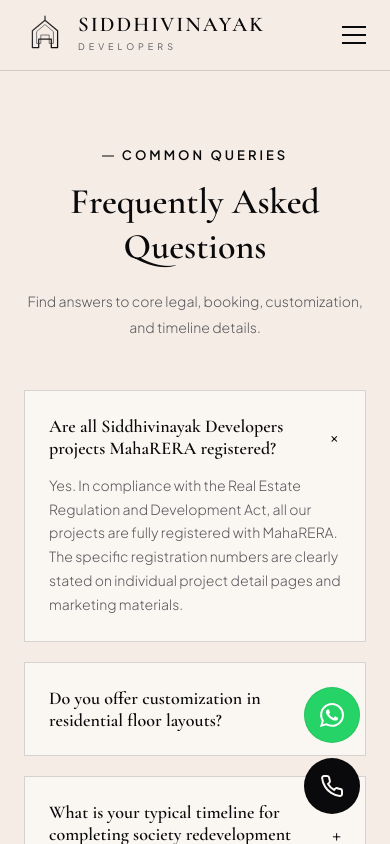
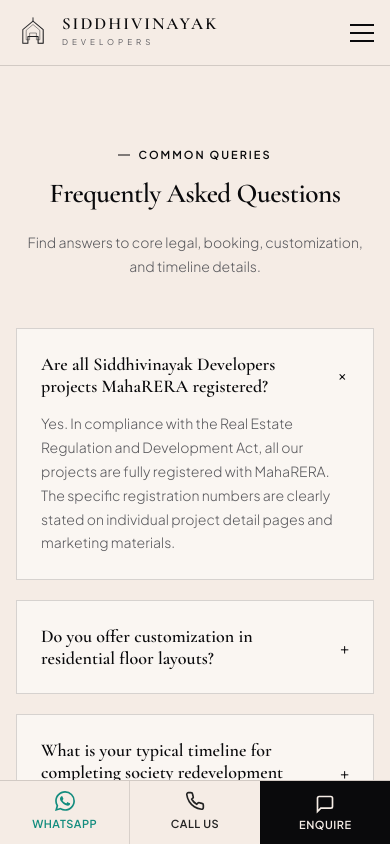
Before and after one commit to Nupoor-Deshpande01/Siddhivinayak-Developers, a Next.js app: page /faq in a window 390 px wide. Shown: the top 844 px of the page. Built offline with nearby package versions, Linux system fonts and the light colour scheme.

Commit message:
Mobile Responsiveness

```diff
--- a/src/app/globals.css
+++ b/src/app/globals.css
@@ -46,6 +46,8 @@
     scroll-behavior: smooth;
     scrollbar-width: thin;
     scrollbar-color: var(--gold) var(--bg-primary);
+    overflow-x: hidden;
+    max-width: 100%;
 }
 
 body {
@@ -57,6 +59,8 @@
     font-size: 17px;
     font-weight: 400;
     -webkit-font-smoothing: antialiased;
+    width: 100%;
+    max-width: 100vw;
 }
 
 body.no-scroll {
@@ -84,6 +88,7 @@
     max-width: 1240px;
     margin: 0 auto;
     padding: 0 24px;
+    box-sizing: border-box;
 }
 
 /* ----------------------------------
@@ -151,8 +156,10 @@
     color: var(--text-muted);
     font-size: 19px;
     max-width: 600px;
+    width: 100%;
     margin: 0 auto 48px;
     font-weight: 400;
+    box-sizing: border-box;
 }
 
 /* ----------------------------------
@@ -394,6 +401,8 @@
 
 .hero-content {
     max-width: 680px;
+    width: 100%;
+    box-sizing: border-box;
 }
 
 .hero-tagline {
@@ -1703,6 +1712,16 @@
 /* ----------------------------------
    Responsive Queries
 ---------------------------------- */
+/* ----------------------------------
+   Mobile Sticky Action Bar
+---------------------------------- */
+.mobile-action-bar {
+    display: none; /* Hidden on desktop */
+}
+
+/* ----------------------------------
+   Responsive: Tablet (≤992px)
+---------------------------------- */
 @media (max-width: 992px) {
     .about-grid {
         grid-template-columns: 1fr;
@@ -1731,13 +1750,60 @@
     }
 }
 
+/* ----------------------------------
+   Responsive: Mobile (≤768px)
+---------------------------------- */
 @media (max-width: 768px) {
+
+    /* Typography */
     body {
         font-size: 15px;
-    }
-
+        line-height: 1.7;
+    }
+
+    h1, .hero-title {
+        font-size: clamp(28px, 8vw, 44px) !important;
+        letter-spacing: -0.5px;
+    }
+
+    h2, .section-title {
+        font-size: clamp(24px, 6vw, 36px) !important;
+    }
+
+    h3 {
+        font-size: clamp(18px, 5vw, 24px);
+    }
+
+    .section-subtitle {
+        font-size: 11px;
+        letter-spacing: 2px;
+    }
+
+    .section-desc {
+        font-size: 15px;
+    }
+
+    /* Give bottom padding to all pages so the sticky bar doesn't overlap content */
+    body {
+        padding-bottom: 72px;
+    }
+
+    /* Header */
     .header-container {
-        height: 70px;
+        height: 65px;
+    }
+
+    .brand-name {
+        font-size: 17px;
+    }
+
+    .brand-sub {
+        font-size: 8px;
+    }
+
+    .logo-icon {
+        width: 34px;
+        height: 34px;
     }
 
     .nav-toggle {
@@ -1746,15 +1812,16 @@
 
     .nav-menu {
         position: fixed;
-        top: 70px;
+        top: 65px;
         left: 0;
         width: 100%;
-        height: calc(100vh - 70px);
+        height: calc(100vh - 65px);
         background-color: var(--bg-primary);
         border-top: 1px solid var(--border-color);
-        padding: 50px 24px;
+        padding: 40px 24px;
         transform: translateX(-100%);
         transition: var(--transition-smooth);
+        z-index: 999;
     }
 
     .nav-menu.open {
@@ -1763,43 +1830,172 @@
 
     .nav-menu ul {
         flex-direction: column;
-        gap: 24px;
+        gap: 20px;
         align-items: center;
     }
 
     .nav-link {
-        font-size: 18px;
+        font-size: 17px;
     }
 
     .header-cta {
-        display: none; /* Hide in mobile header, user can use floating actions or form */
-    }
-
+        display: none;
+    }
+
+    /* Hide desktop floating buttons on mobile */
+    .floating-actions {
+        display: none;
+    }
+
+    /* Mobile sticky bottom action bar */
+    .mobile-action-bar {
+        display: flex;
+        position: fixed;
+        bottom: 0;
+        left: 0;
+        right: 0;
+        z-index: 1000;
+        background-color: #F5ECE5;
+        border-top: 1px solid rgba(10, 10, 12, 0.15);
+        height: 64px;
+    }
+
+    .mobile-action-btn {
+        flex: 1;
+        display: flex;
+        flex-direction: column;
+        align-items: center;
+        justify-content: center;
+        gap: 4px;
+        font-family: var(--font-sans);
+        font-size: 11px;
+        font-weight: 600;
+        letter-spacing: 0.5px;
+        text-transform: uppercase;
+        cursor: pointer;
+        border: none;
+        background: transparent;
+        color: #222222;
+        text-decoration: none;
+        transition: background-color 0.2s ease;
+        padding: 8px 4px;
+    }
+
+    .mobile-action-btn + .mobile-action-btn {
+        border-left: 1px solid rgba(10, 10, 12, 0.12);
+    }
+
+    .mobile-action-btn:active {
+        background-color: rgba(10, 10, 12, 0.06);
+    }
+
+    .mobile-whatsapp {
+        color: #128C7E;
+    }
+
+    .mobile-call {
+        color: #222222;
+    }
+
+    .mobile-enquire {
+        background-color: #0A0A0C;
+        color: #F5ECE5;
+    }
+
+    .mobile-enquire:active {
+        background-color: #333333;
+    }
+
+    /* Hero Section */
     .hero-actions {
         flex-direction: column;
-        gap: 15px;
-    }
-
+        gap: 12px;
+    }
+
+    .hero-desc {
+        font-size: 15px !important;
+    }
+
+    .hero-tagline {
+        font-size: 11px;
+        letter-spacing: 3px;
+    }
+
+    .btn {
+        padding: 14px 24px;
+        font-size: 11px;
+    }
+
+    /* Stats */
     .stats-grid {
         grid-template-columns: repeat(2, 1fr);
     }
 
     .stats-section {
-        margin-top: -50px;
+        margin-top: -40px;
     }
 
     .stat-card {
         padding: 20px 15px;
     }
 
+    .stat-number {
+        font-size: clamp(28px, 7vw, 40px);
+    }
+
+    /* Projects */
     .projects-grid {
         grid-template-columns: 1fr;
     }
 
+    .project-card {
+        height: auto;
+    }
+
+    .project-img-wrapper {
+        height: 220px;
+    }
+
+    .project-filters {
+        gap: 8px;
+        flex-wrap: wrap;
+        justify-content: center;
+    }
+
+    .filter-btn {
+        font-size: 11px;
+        padding: 8px 14px;
+    }
+
+    /* About */
+    .experience-badge {
+        left: 0;
+        padding: 16px;
+    }
+
+    .badge-num {
+        font-size: 28px;
+    }
+
+    /* Sections spacing */
+    .projects-section,
+    .whyus-section,
+    .testimonials-section,
+    .contact-section,
+    .faq-section {
+        padding: 70px 0;
+    }
+
+    .section-header {
+        margin-bottom: 40px;
+    }
+
+    /* Amenities */
     .amenities-grid {
         grid-template-columns: 1fr;
     }
 
+    /* Modals */
     .modal-body-grid {
         grid-template-columns: 1fr;
     }
@@ -1809,33 +2005,102 @@
     }
 
     .modal-form-side {
-        padding: 40px 24px;
+        padding: 30px 20px;
     }
 
     .modal-content {
-        max-width: 90%;
-    }
-
+        max-width: 95%;
+        margin: 10px;
+    }
+
+    /* Testimonials */
     .testimonial-slider {
-        height: 250px; /* Give more height for text wrapping */
+        height: auto;
+        min-height: 200px;
     }
 
     .testimonial-container {
-        padding: 30px;
-    }
-
+        padding: 24px 20px;
+    }
+
+    .testimonial-text {
+        font-size: 16px;
+    }
+
+    /* Footer */
+    .footer-grid {
+        grid-template-columns: 1fr;
+        gap: 30px;
+    }
+
+    .footer-links h4,
+    .footer-newsletter h4 {
+        font-size: 14px;
+        margin-bottom: 14px;
+    }
+
+    .footer-bottom {
+        padding: 20px 0;
+        font-size: 12px;
+        text-align: center;
+    }
+
+    .rera-disclaimer {
+        font-size: 11px;
+        line-height: 1.5;
+        margin-top: 8px;
+    }
+
+    /* Why Us */
     .split-row {
         grid-template-columns: 1fr;
         gap: 20px;
     }
-}
-
+
+    /* Contact form */
+    .contact-info-item {
+        font-size: 14px;
+    }
+}
+
+/* ----------------------------------
+   Responsive: Small Mobile (≤480px)
+---------------------------------- */
 @media (max-width: 480px) {
     .stats-grid {
         grid-template-columns: 1fr;
     }
 
+    .hero-title {
+        font-size: clamp(26px, 9vw, 38px) !important;
+    }
+
+    .project-name {
+        font-size: 20px;
+    }
+
+    .section-title {
+        font-size: clamp(22px, 7vw, 30px) !important;
+    }
+
+    .container {
+        padding: 0 16px;
+    }
+
     .footer-grid {
         grid-template-columns: 1fr;
     }
-}
+
+    .newsletter-form {
+        flex-direction: column;
+    }
+
+    .newsletter-form .form-control {
+        width: 100%;
+    }
+
+    .newsletter-form .btn {
+        width: 100%;
+        margin-top: 8px;
+    }
+}
--- a/src/app/layout.tsx
+++ b/src/app/layout.tsx
@@ -19,6 +19,9 @@
 export const viewport: Viewport = {
   width: "device-width",
   initialScale: 1.0,
+  maximumScale: 1.0,
+  userScalable: false,
+  viewportFit: "cover",
 };
 
 export const metadata: Metadata = {
--- a/src/components/FloatingActions.tsx
+++ b/src/components/FloatingActions.tsx
@@ -1,7 +1,14 @@
-import React from "react";
+"use client";
+
+import React, { useState } from "react";
+import EnquiryModal from "@/components/EnquiryModal";
 
 export default function FloatingActions() {
+  const [isModalOpen, setIsModalOpen] = useState(false);
+
   return (
+    <>
+      {/* Desktop Floating Buttons (hidden on mobile) */}
       <div className="floating-actions">
         <a
           href="https://wa.me/912098765432"
@@ -19,10 +26,55 @@
           className="float-btn call-btn"
           aria-label="Call Relationship Manager"
         >
-        <svg viewBox="0 0 24 24" fill="none" stroke="currentColor" stroke-width="2" width="24" height="24">
+          <svg viewBox="0 0 24 24" fill="none" stroke="currentColor" strokeWidth="2" width="24" height="24">
             <path d="M22 16.92v3a2 2 0 0 1-2.18 2 19.79 19.79 0 0 1-8.63-3.07 19.5 19.5 0 0 1-6-6 19.79 19.79 0 0 1-3.07-8.67A2 2 0 0 1 4.11 2h3a2 2 0 0 1 2 1.72 12.84 12.84 0 0 0 .7 2.81 2 2 0 0 1-.45 2.11L8.09 9.91a16 16 0 0 0 6 6l1.27-1.27a2 2 0 0 1 2.11-.45 12.84 12.84 0 0 0 2.81.7A2 2 0 0 1 22 16.92z" />
           </svg>
         </a>
       </div>
+
+      {/* Mobile Sticky Bottom Bar (visible only on mobile) */}
+      <div className="mobile-action-bar">
+        <a
+          href="https://wa.me/912098765432"
+          className="mobile-action-btn mobile-whatsapp"
+          target="_blank"
+          rel="noopener noreferrer"
+          aria-label="WhatsApp"
+        >
+          <svg viewBox="0 0 24 24" fill="currentColor" width="20" height="20">
+            <path d="M17.472 14.382c-.297-.149-1.758-.867-2.03-.967-.273-.099-.471-.148-.67.15-.197.297-.767.966-.94 1.164-.173.199-.347.223-.644.075-.297-.15-1.255-.463-2.39-1.475-.883-.788-1.48-1.761-1.653-2.059-.173-.297-.018-.458.13-.606.134-.133.298-.347.446-.52.149-.174.198-.298.298-.497.099-.198.05-.371-.025-.52-.075-.149-.669-1.612-.916-2.207-.242-.579-.487-.5-.669-.51-.173-.008-.371-.01-.57-.01-.198 0-.52.074-.792.372-.272.297-1.04 1.016-1.04 2.479 0 1.462 1.065 2.875 1.213 3.074.149.198 2.096 3.2 5.077 4.487.709.306 1.262.489 1.694.625.712.227 1.36.195 1.871.118.571-.085 1.758-.719 2.006-1.413.248-.694.248-1.289.173-1.413-.074-.124-.272-.198-.57-.347m-5.421 7.403h-.004a9.87 9.87 0 01-5.031-1.378l-.361-.214-3.741.982.998-3.648-.235-.374a9.86 9.86 0 01-1.51-5.26c.001-5.45 4.436-9.884 9.888-9.884 2.64 0 5.122 1.03 6.988 2.898a9.825 9.825 0 012.893 6.994c-.003 5.45-4.437 9.884-9.885 9.884m8.413-18.297A11.815 11.815 0 0012.05 0C5.495 0 .16 5.335.157 11.892c0 2.096.547 4.142 1.588 5.945L0 24l6.335-1.662c1.746.953 3.71 1.454 5.709 1.455h.008c6.554 0 11.89-5.335 11.893-11.893a11.821 11.821 0 00-3.48-8.413z" />
+          </svg>
+          <span>WhatsApp</span>
+        </a>
+        <a
+          href="tel:+912098765432"
+          className="mobile-action-btn mobile-call"
+          aria-label="Call"
+        >
+          <svg viewBox="0 0 24 24" fill="none" stroke="currentColor" strokeWidth="2" width="20" height="20">
+            <path d="M22 16.92v3a2 2 0 0 1-2.18 2 19.79 19.79 0 0 1-8.63-3.07 19.5 19.5 0 0 1-6-6 19.79 19.79 0 0 1-3.07-8.67A2 2 0 0 1 4.11 2h3a2 2 0 0 1 2 1.72 12.84 12.84 0 0 0 .7 2.81 2 2 0 0 1-.45 2.11L8.09 9.91a16 16 0 0 0 6 6l1.27-1.27a2 2 0 0 1 2.11-.45 12.84 12.84 0 0 0 2.81.7A2 2 0 0 1 22 16.92z" />
+          </svg>
+          <span>Call Us</span>
+        </a>
+        <button
+          className="mobile-action-btn mobile-enquire"
+          onClick={() => setIsModalOpen(true)}
+          aria-label="Enquire"
+        >
+          <svg viewBox="0 0 24 24" fill="none" stroke="currentColor" strokeWidth="2" width="20" height="20">
+            <path d="M21 15a2 2 0 0 1-2 2H7l-4 4V5a2 2 0 0 1 2-2h14a2 2 0 0 1 2 2z" />
+          </svg>
+          <span>Enquire</span>
+        </button>
+      </div>
+
+      {/* Enquiry Modal for mobile bar */}
+      <EnquiryModal
+        isOpen={isModalOpen}
+        closeModal={() => setIsModalOpen(false)}
+        selectedProject=""
+        subject="Mobile Bar Enquiry"
+      />
+    </>
   );
 }
```
Lines whose indentation alone changed are shown as unchanged.
